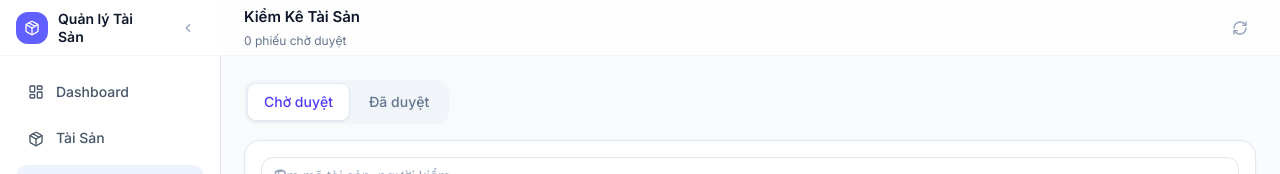
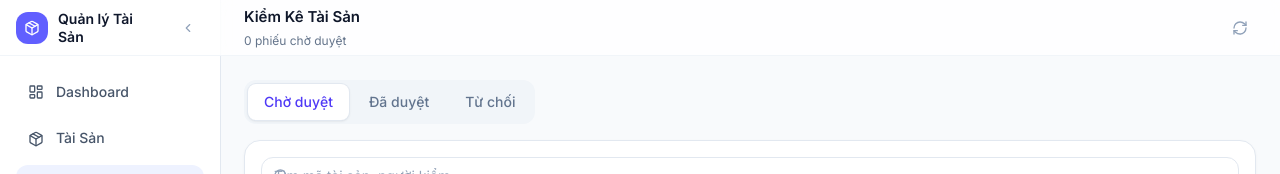
Before and after one commit to IamAnhKhoa/asset-crm, a Next.js app: page /inventory in a window 1280 px wide. Shown: the top 174 px of the page. Built offline with nearby package versions, Linux system fonts and the light colour scheme; no server answers.

Commit message:
feat: add rejected tab to admin ticket views

```diff
--- a/src/app/(admin)/inventory/page.tsx
+++ b/src/app/(admin)/inventory/page.tsx
@@ -7,6 +7,7 @@ import { StatusBadge } from '@/components/ui/StatusBadge';
 const TABS = [
     { key: 'pending', label: 'Chờ duyệt' },
     { key: 'done', label: 'Đã duyệt' },
+    { key: 'rejected', label: 'Từ chối' },
 ];
 
 const CHECK_STATUS_OPTIONS = ['Tốt', 'Cần sửa', 'Hỏng', 'Mất / Thất lạc'];
@@ -59,7 +60,7 @@ export default function InventoryPage() {
         setBusy(null);
     }
 
-    const list = tab === 'pending' ? pending : history;
+    const list = tab === 'pending' ? pending : tab === 'rejected' ? history.filter(c => c.status.toLowerCase().includes('từ chối')) : history.filter(c => !c.status.toLowerCase().includes('từ chối'));
     const filtered = list.filter(c =>
         !search ||
         c.assetId.toLowerCase().includes(search.toLowerCase()) ||
--- a/src/app/(admin)/repair/page.tsx
+++ b/src/app/(admin)/repair/page.tsx
@@ -12,6 +12,7 @@ const TABS = [
     { key: 'pending', label: 'Chờ duyệt' },
     { key: 'processing', label: 'Đang xử lý' },
     { key: 'done', label: 'Hoàn thành' },
+    { key: 'rejected', label: 'Từ chối' },
     { key: 'all', label: 'Tất cả' },
 ];
 
@@ -74,6 +75,7 @@ export default function RepairPage() {
         if (tab === 'pending') { if (as !== 'chờ duyệt') return false; }
         else if (tab === 'processing') { if (!rs.includes('đang') && !rs.includes('giao')) return false; }
         else if (tab === 'done') { if (!rs.includes('xong') && !rs.includes('hoàn thành') && (t.result || '').toLowerCase() !== 'không sửa được') return false; }
+        else if (tab === 'rejected') { if (!as.includes('từ chối')) return false; }
 
         if (search.trim()) {
             const kw = search.toLowerCase();
@@ -94,6 +96,7 @@ export default function RepairPage() {
         pending: tickets.filter(t => t.approveStatus?.toLowerCase() === 'chờ duyệt').length,
         processing: tickets.filter(t => { const rs = (t.repairStatus || '').toLowerCase(); return rs.includes('đang') || rs.includes('giao'); }).length,
         done: tickets.filter(t => { const rs = (t.repairStatus || '').toLowerCase(); return rs.includes('xong') || rs.includes('hoàn thành') || (t.result || '').toLowerCase() === 'không sửa được'; }).length,
+        rejected: tickets.filter(t => t.approveStatus?.toLowerCase().includes('từ chối')).length,
         all: tickets.length,
     };
 
```
